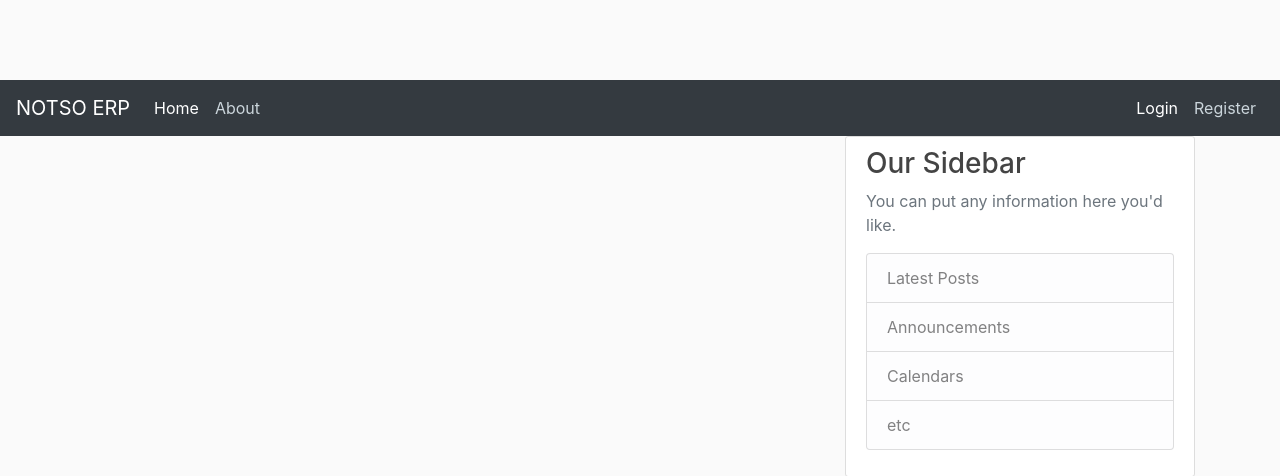
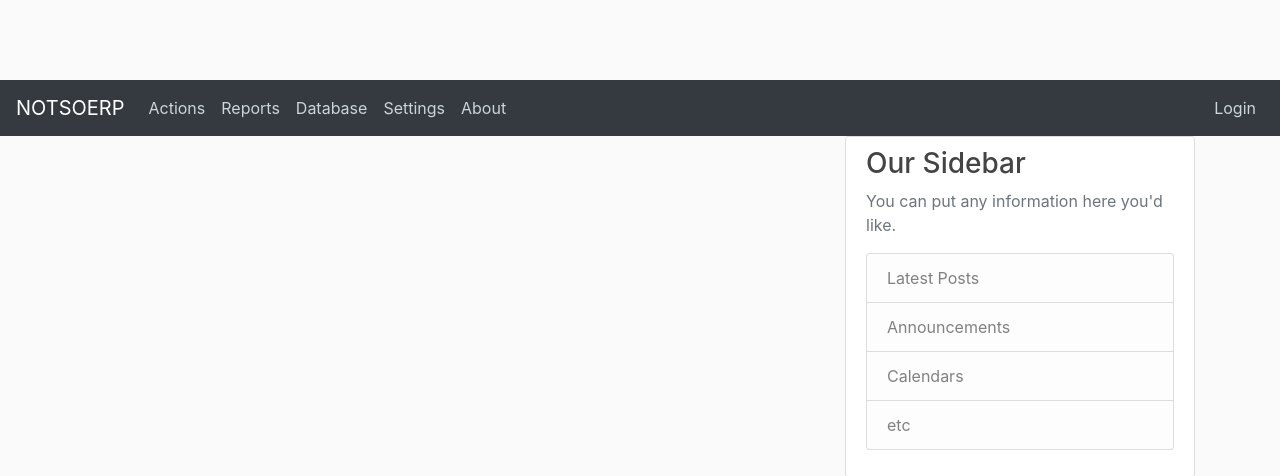
Before and after one commit to notsovitalik/flask_tutorial, a Flask app: template frontend/templates/home.html in a window 1280 px wide. Shown: the top 476 px of the page. Run offline with Flask 2, Linux system fonts and the light colour scheme; the template is opened without the code that fills it, so the values that code supplies are empty; some libraries are stand-ins or nearby versions.

Commit message:
playin with html

```diff
--- a/backend/home/home.py
+++ b/backend/home/home.py
@@ -26,4 +26,4 @@ posts = [
 
 @app.route('/')
 def home():
-    return render_template('home.html', posts=posts, title = 'ttittle')
+    return render_template('home.html', posts=posts, title = 'notsoerp')
--- a/backend/runserver.py
+++ b/backend/runserver.py
@@ -1,5 +1,5 @@
 from home.home import app as home_app
-from second.second import app as second_app
+from login.login import app as login_app
 from flask import Flask
 import os
 from werkzeug.middleware.dispatcher import DispatcherMiddleware
@@ -10,7 +10,7 @@ application = Flask(__name__)
 # define all our apps and
 application.wsgi_app = DispatcherMiddleware(None, {
     '/home': home_app,
-    '/second': second_app,
+    '/login': login_app,
 })
 
 if __name__ == '__main__':
--- a/frontend/templates/layout.html
+++ b/frontend/templates/layout.html
@@ -20,7 +20,7 @@
 <body>
     <header class="site-header">
       <nav class="navbar navbar-expand-md navbar-dark bg-dark">
-          <a class="navbar-brand" href="#">NOTSO ERP</a>
+          <a class="navbar-brand" href="#">NOTSOERP</a>
           <button class="navbar-toggler" type="button" data-toggle="collapse" data-target="#navbarSupportedContent"
             aria- controls="navbarSupportedContent" aria-expanded="false" aria-label="Toggle navigation">
             <span class="navbar-toggler-icon"></span>
@@ -28,19 +28,25 @@
 
           <div class="collapse navbar-collapse" >
             <ul class="navbar-nav mr-auto">
-              <li class="nav-item active">
-                  <a class="nav-item nav-link" href="/">Home</a>
+              <li class="nav-item">
+                  <a class="nav-item nav-link" href="/home">Actions</a>
               </li>
               <li class="nav-item">
-                  <a class="nav-item nav-link" href="/about">About</a>
+                  <a class="nav-item nav-link" href="/home">Reports</a>
               </li>
+              <li class="nav-item">
+                <a class="nav-item nav-link" href="/home">Database</a>
+            </li>
+              <li class="nav-item">
+                <a class="nav-item nav-link" href="/home">Settings</a>
+            </li>
+            <li class="nav-item">
+              <a class="nav-item nav-link" href="/home">About</a>
+            </li>
             </ul>
             <ul class="navbar-nav">
-              <li class="nav-item active">
+              <li class="nav-item">
                   <a class="nav-item nav-link" href="/login">Login</a>
-              </li>
-              <li class="nav-item">
-                  <a class="nav-item nav-link" href="/register">Register</a>
               </li>
             </ul>
           </div>
--- a/requirements.txt
+++ b/requirements.txt
@@ -5,3 +5,4 @@ Jinja2==3.1.2
 MarkupSafe==2.1.1
 Werkzeug==2.2.2
 sqlalchemy==1.4.40
+flask-wtf
```
Also changed, not shown: backend/login/__init__.py (added), backend/login/login.py (renamed from backend/second/second.py), frontend/templates/login.html (renamed from frontend/templates/second.html).
